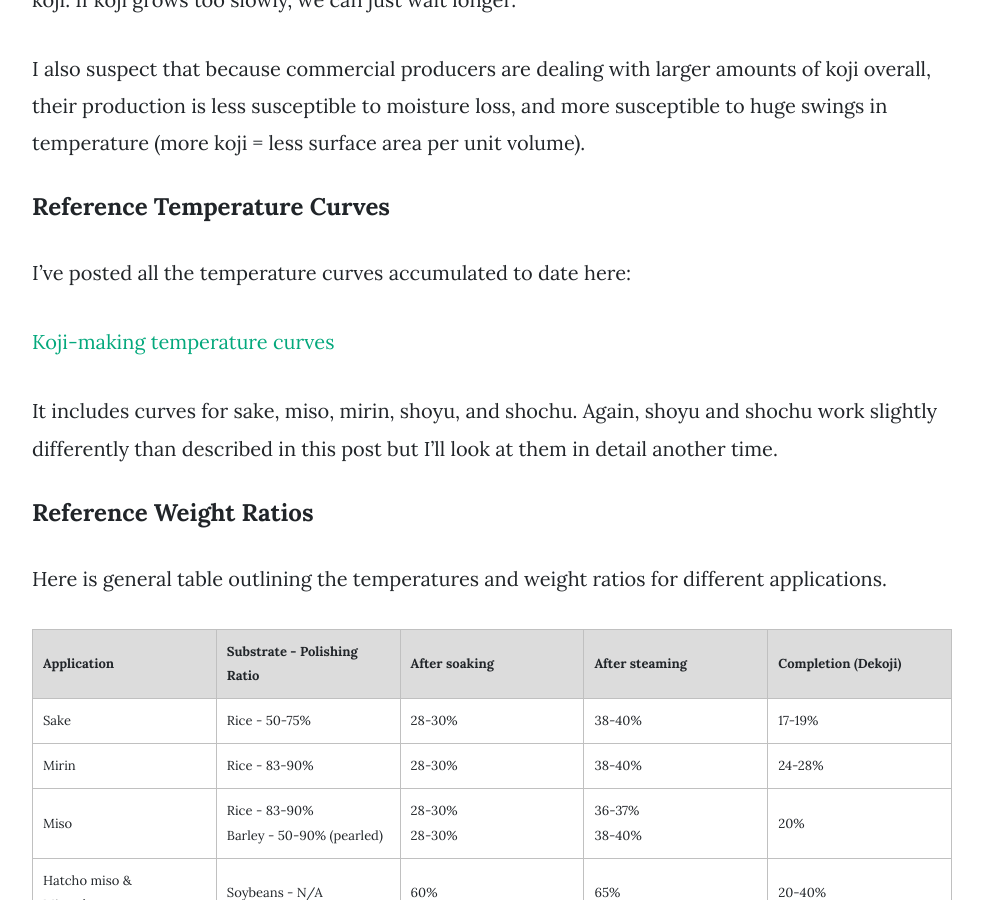
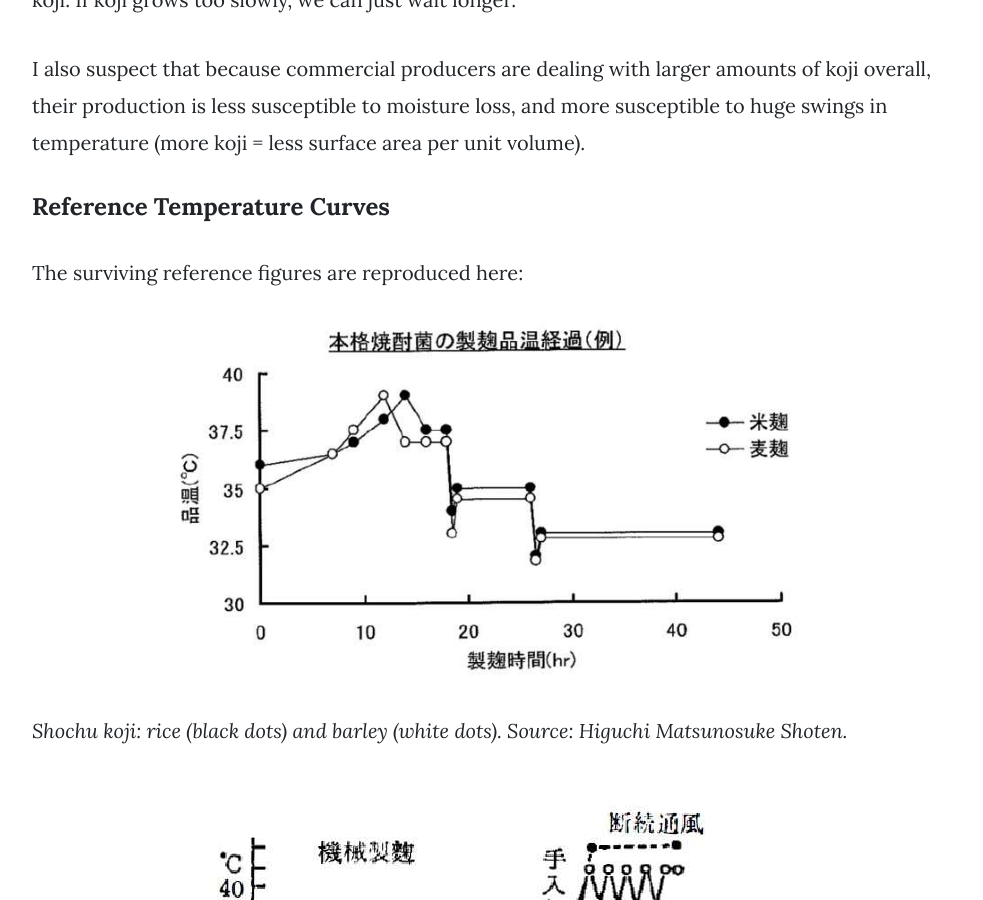
Before and after one commit to ControlledMold/ControlledMold.github.io, a Jekyll site: the page built from _posts/2020-12-16-the-koji-making-process-temperature-mycelium-and-moisture.md, in a window 1280 px wide and 900 px high, scrolled down 8492 px. Shown: the whole window, without its empty margins (148-1131 px from the left). Built offline with Jekyll 4.4.1, drawn with Linux system fonts in a browser that asks for light colours; nearby versions of some CDN libraries; comment, search, counter and statistics services are not loaded; some of the changed text lies outside the part shown.

Commit message:
fix some broken links and images

```diff
--- a/_posts/2020-12-16-the-koji-making-process-temperature-mycelium-and-moisture.md
+++ b/_posts/2020-12-16-the-koji-making-process-temperature-mycelium-and-moisture.md
@@ -38,7 +38,7 @@ The entire process can roughly be broken down into three periods:
 
 A few caveats here:
 
-The graph above is for sake koji only, which finishes at a high temperature to produce a lot of amylase and suppress proteases. I've compiled all the temperature curves I have [here](https://imgur.com/a/q94PGBw). Sometimes there will be only two distinct temperature phases if the temperature requirements of periods 2. and 3. are identical.
+The graph above is for sake koji only, which finishes at a high temperature to produce a lot of amylase and suppress proteases. I've compiled the recovered reference temperature curves [below](#reference-temperature-curves). Sometimes there will be only two distinct temperature phases if the temperature requirements of periods 2. and 3. are identical.
 
 The exact shape and slope of the curve also depends on the koji-making method (more on methods [here](https://controlledmold.com/industrial-koji-fermentation-equipment/)). Machine-made koji will have very accurate temperature control, while traditional and manual methods will show a lot more variability and rely on frequent mixing to bring the temperature down.
 
@@ -130,11 +130,17 @@ I also suspect that because commercial producers are dealing with larger amounts
 
 #### Reference Temperature Curves
 
-I've posted all the temperature curves accumulated to date here:
+The surviving reference figures are reproduced here:
 
-[Koji-making temperature curves](https://imgur.com/a/q94PGBw)
+![Shochu koji temperature curves for rice and barley](/assets/images/koji_temp_curve/reference_shochu_temperature_curve.jpg){:width="650" .center}
 
-It includes curves for sake, miso, mirin, shoyu, and shochu. Again, shoyu and shochu work slightly differently than described in this post but I'll look at them in detail another time.
+*Shochu koji: rice (black dots) and barley (white dots). Source: Higuchi Matsunosuke Shoten.*
+
+![Sake koji temperature curves for machine, table, and tray methods](/assets/images/koji_temp_curve/reference_sake_koji_methods.jpg){:width="565" .center}
+
+*Sake koji. Top: machine method (black dots: partially automatic; white dots: fully automatic). Middle: table method. Bottom: tray method. Source: Koji Studies, Brewing Society of Japan.*
+
+These curves cover shochu made with rice and barley and sake koji made with three common methods. Shochu works slightly differently from the process described above.
 
 #### Reference Weight Ratios
 
```
Also changed, not shown: _posts/2020-04-23-why-does-koji-make-lactase-anyways.md (+1 -1 lines), _posts/2020-06-30-tempehio.md (+1 -1 lines), _posts/2020-09-09-little-tempeh-filaments.md (+1 -1 lines), _posts/2020-10-20-building-a-bioreactor-vessel-and-structure.md (+1 -1 lines), assets/images/koji_temp_curve/reference_sake_koji_methods.jpg (added), assets/images/koji_temp_curve/reference_shochu_temperature_curve.jpg (added), 1 other file.
